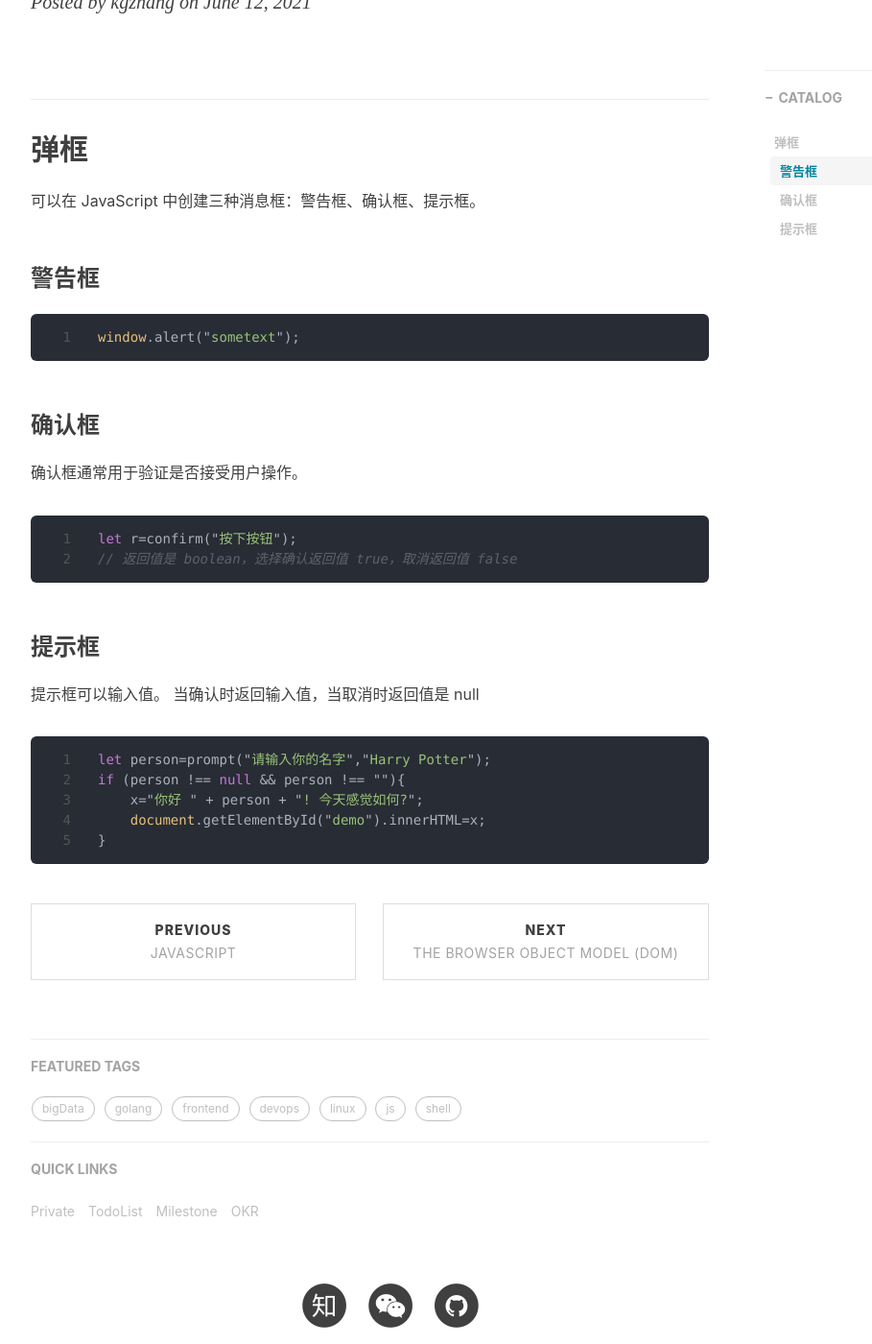
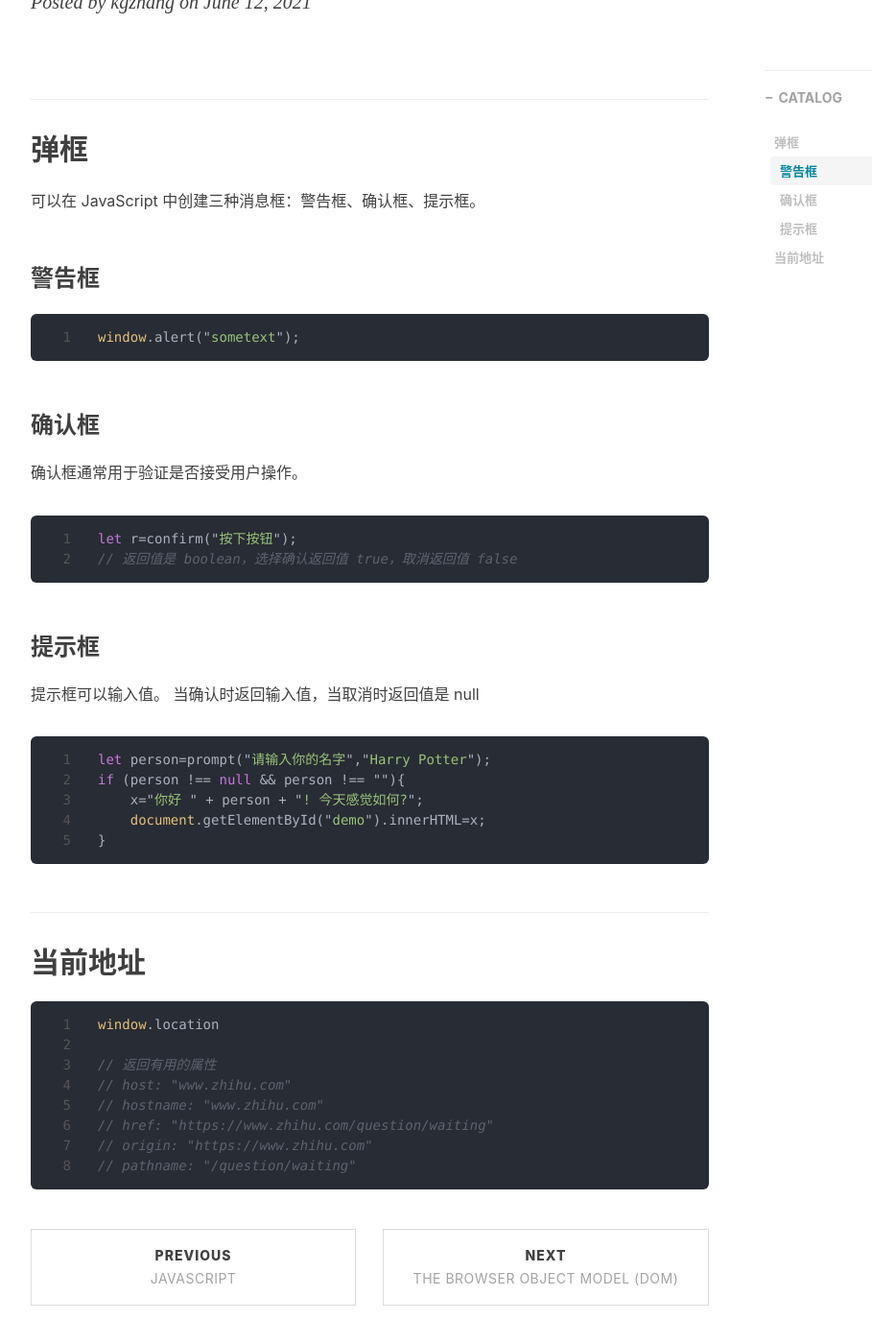
Before and after one commit to kougazhang/oom, a Jekyll site: the page built from _posts/2021-06-12-bom.md, in a window 1280 px wide and 1400 px high, scrolled down 283 px. Shown: the whole window at 96% size, without its empty margins (233-1142 px from the left). Built offline with Jekyll 4.4.1, drawn with Linux system fonts in a browser that asks for light colours; nearby versions of some CDN libraries; comment, search, counter and statistics services are not loaded.

Commit message:
update js

````diff
--- a/_posts/2021-06-12-bom.md
+++ b/_posts/2021-06-12-bom.md
@@ -39,3 +39,15 @@ if (person !== null && person !== ""){
     document.getElementById("demo").innerHTML=x;
 }
 ```
+
+## 当前地址
+```js
+window.location
+
+// 返回有用的属性
+// host: "www.zhihu.com"
+// hostname: "www.zhihu.com"
+// href: "https://www.zhihu.com/question/waiting"
+// origin: "https://www.zhihu.com"
+// pathname: "/question/waiting"
+```
````
